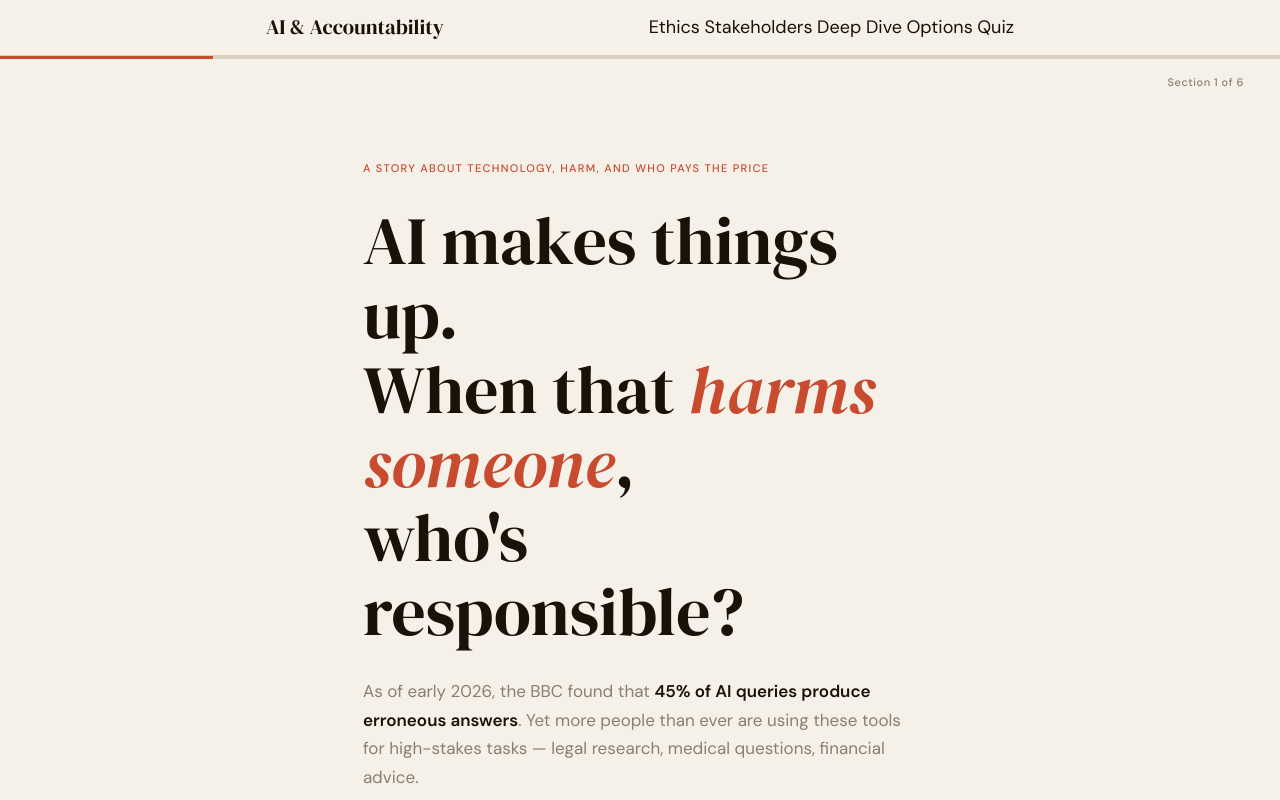
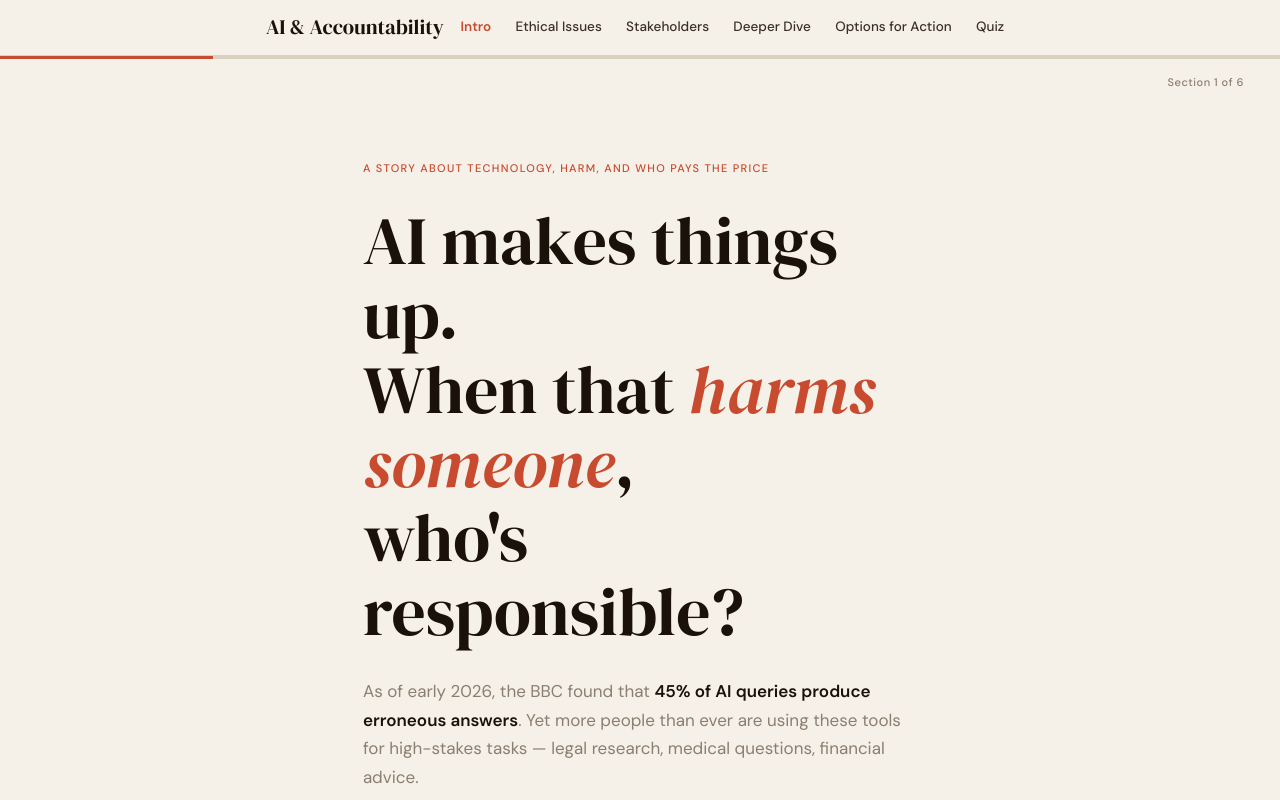
Before and after one commit to eyuelwoldeh/ai-accountability, a plain HTML site: page index.html in a window 1280 px wide. Shown: the top 800 px of the page. Drawn offline with nearby package versions, Linux system fonts and the light colour scheme.

Commit message:
fixed sizing

```diff
--- a/index.html
+++ b/index.html
@@ -36,11 +36,12 @@
 
         <div class="collapse navbar-collapse" id="mainNav">
           <ul class="navbar-nav ms-md-auto flex-wrap gap-md-1 align-items-md-center">
-            <li class="nav-item"><a ... data-section="1">Ethics</a></li>
-            <li class="nav-item"><a ... data-section="2">Stakeholders</a></li>
-            <li class="nav-item"><a ... data-section="3">Deep Dive</a></li>
-            <li class="nav-item"><a ... data-section="4">Options</a></li>
-            <li class="nav-item"><a ... data-section="5">Quiz</a></li>
+            <li class="nav-item"><a class="nav-link nav-section-link active" href="#" data-section="0">Intro</a></li>
+            <li class="nav-item"><a class="nav-link nav-section-link" href="#" data-section="1">Ethical Issues</a></li>
+            <li class="nav-item"><a class="nav-link nav-section-link" href="#" data-section="2">Stakeholders</a></li>
+            <li class="nav-item"><a class="nav-link nav-section-link" href="#" data-section="3">Deeper Dive</a></li>
+            <li class="nav-item"><a class="nav-link nav-section-link" href="#" data-section="4">Options for Action</a></li>
+            <li class="nav-item"><a class="nav-link nav-section-link" href="#" data-section="5">Quiz</a></li>
           </ul>
         </div>
       </div>
```
